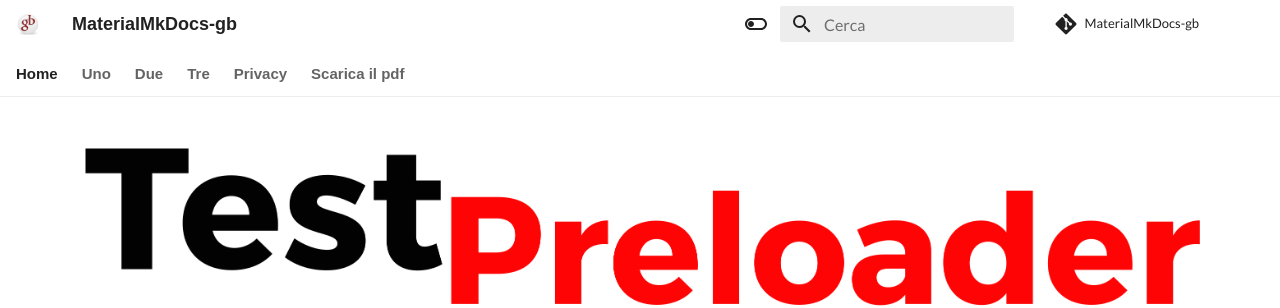
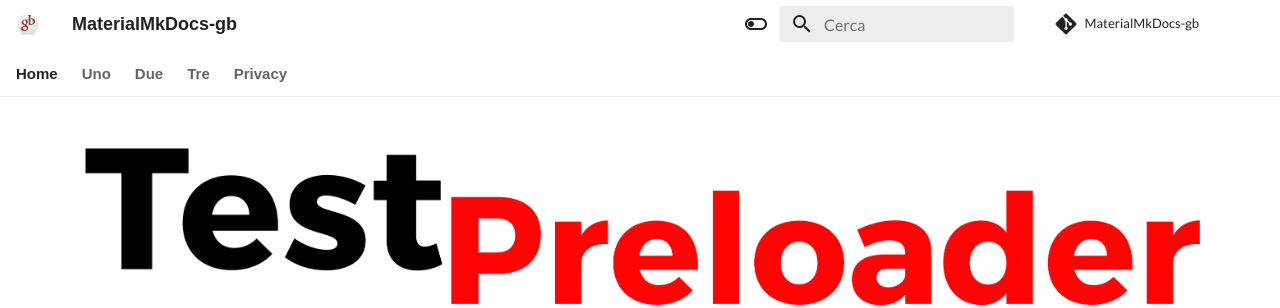
Before and after one commit to gbvitrano/MaterialMkDocs-gb, an MkDocs documentation site: the page built from docs/index.md, in a window 1280 px wide. Shown: the top 308 px of the page. Built offline with MkDocs 1.6.1 and Material for MkDocs 9.7.7, drawn with Linux system fonts in a browser that asks for light colours; nearby versions of some CDN libraries; some web fonts are replaced; library files that are not in the unit come from our copies; comment, search, counter and statistics services are not loaded.

Commit message:
Update mkdocs.yml

```diff
--- a/mkdocs.yml
+++ b/mkdocs.yml
@@ -178,5 +178,4 @@
         - bla bla: bla.md
         - bla bla: bla.md
     - Privacy: privacy.md
-    - Scarica il pdf: MaterialMkDocs-gb.pdf
   # - Tags: tags.md
```
